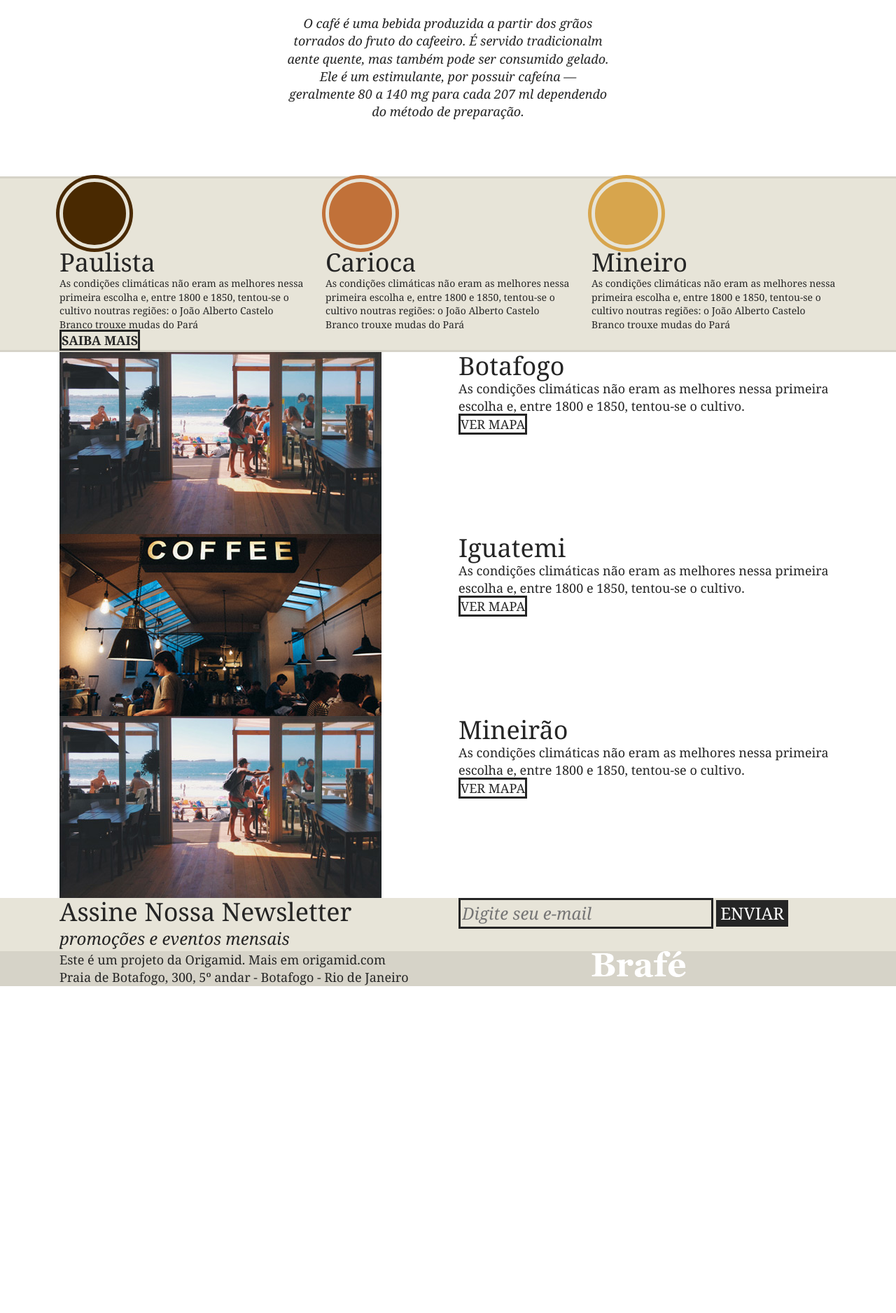
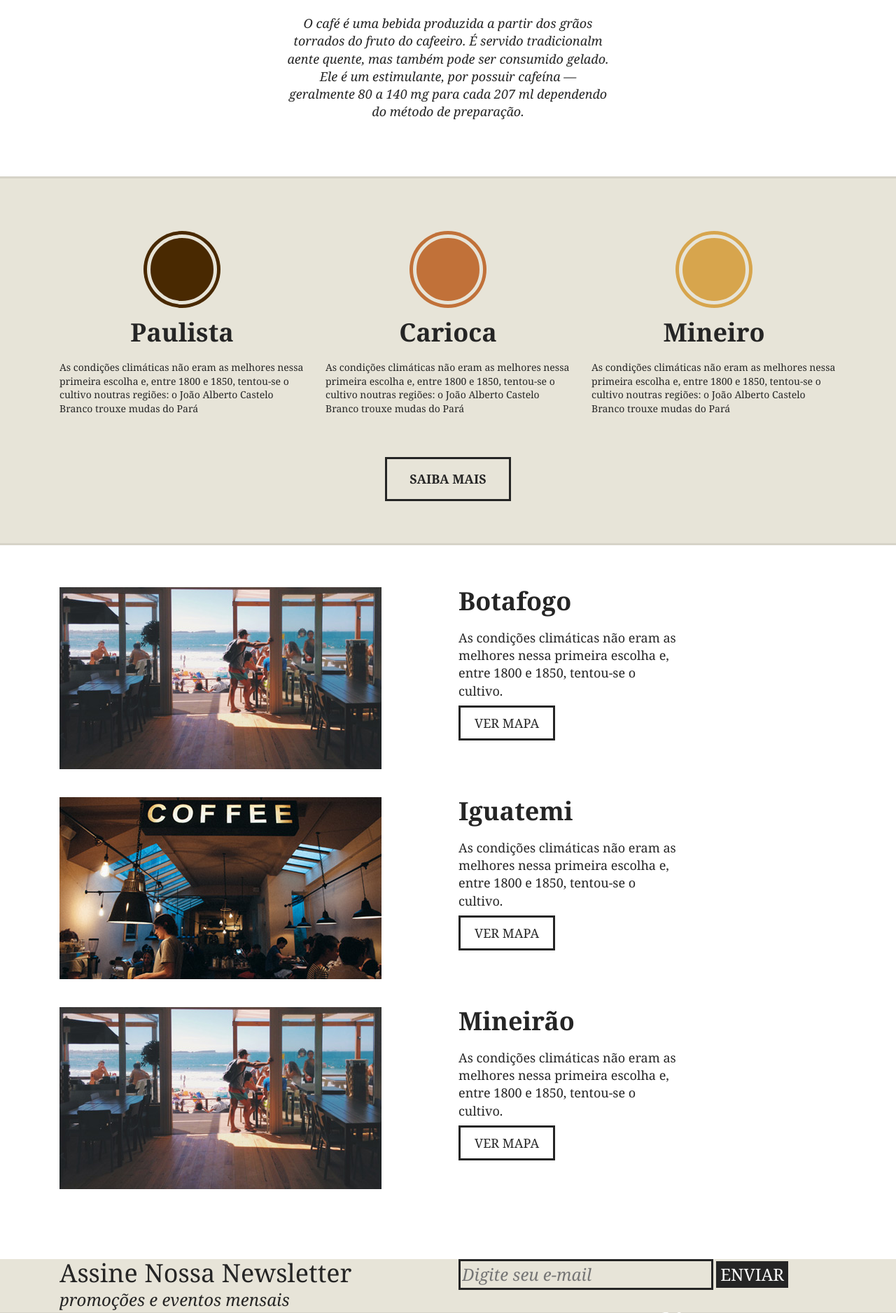
Before and after one commit to jgdj01/origamid-cursos, a PHP site: page / in a window 1280 px wide. Shown: the part 933-2809 px from the top of the page at 70% size. Before the commit the page ends 2342 px from the top, so only its background shows below. Run offline with PHP 8.4, Linux system fonts and the light colour scheme.

Commit message:
Brafé 1 - Bootstrap - Produtos

```diff
--- a/css-avancado-posicionamento/brafe-1-bootstrap/css/style.css
+++ b/css-avancado-posicionamento/brafe-1-bootstrap/css/style.css
@@ -140,10 +140,19 @@ img {
   background: #e7e4d8;
   border-top: 3px solid #d6d3c8;
   border-bottom: 3px solid #d6d3c8;
+  padding-top: 60px;
+  padding-bottom: 60px;
+}
+
+.produtos-item {
+  margin-bottom: 40px;
 }
 
 .produtos-item h2 {
   font-size: 2.25em;
+  text-align: center;
+  margin-bottom: 20px;
+  font-weight: bold;
 }
 
 .produtos-item h2::before {
@@ -155,6 +164,7 @@ img {
   border-radius: 50%;
   border: 5px solid #e7e4d8;
   box-shadow: 0 0 0 5px currentColor;
+  margin: 20px auto;
 }
 
 h2.produtos-paulista::before {
@@ -182,17 +192,40 @@ h2.produtos-mineiro::before {
   font-size: 1.125em;
   font-weight: bold;
   text-transform: uppercase;
+  width: 180px;
+  display: block;
+  margin: 20px auto 0 auto;
+  padding: 15px 0;
+}
+
+.produtos-btn:hover {
+  text-decoration: none;
+  color: #c17139;
+  border-color: #c17139;
 }
 
 /* Locais */
 
+.locais {
+  padding-top: 60px;
+  padding-bottom: 60px;
+}
+
+.locais-item {
+  margin-bottom: 40px;
+}
+
 .locais-item h2 {
   font-size: 2.25em;
+  margin-bottom: 20px;
+  font-weight: bold;
 }
 
 .locais-item p {
   font-size: 1.125em;
   line-height: 1.4em;
+  max-width: 320px;
+  margin-bottom: 20px;
 }
 
 .locais-item a {
@@ -201,6 +234,7 @@ h2.produtos-mineiro::before {
   text-decoration: none;
   border: 3px solid;
   color: #252525;
+  padding: 10px 20px;
 }
 
 /* Assine */
```
